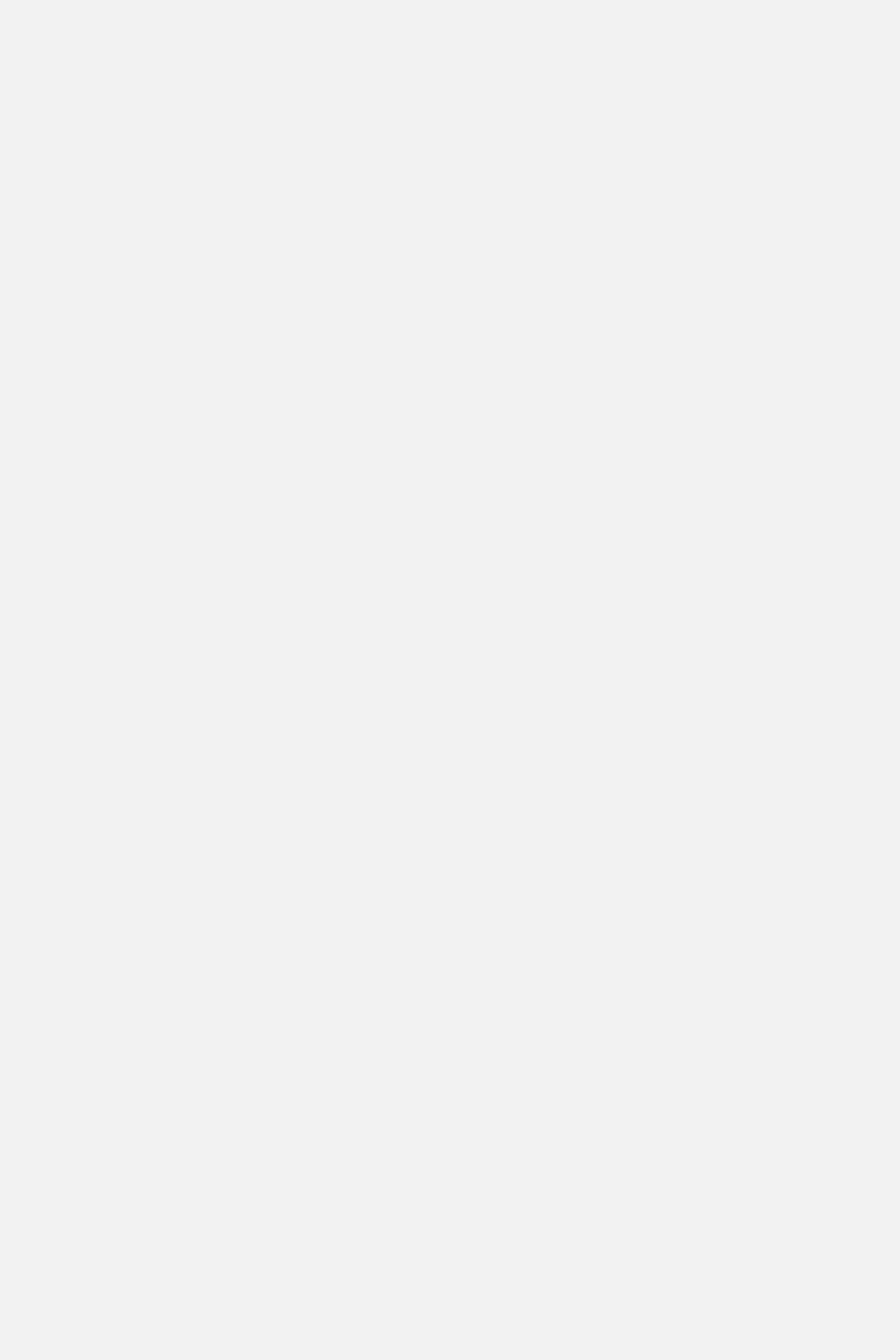
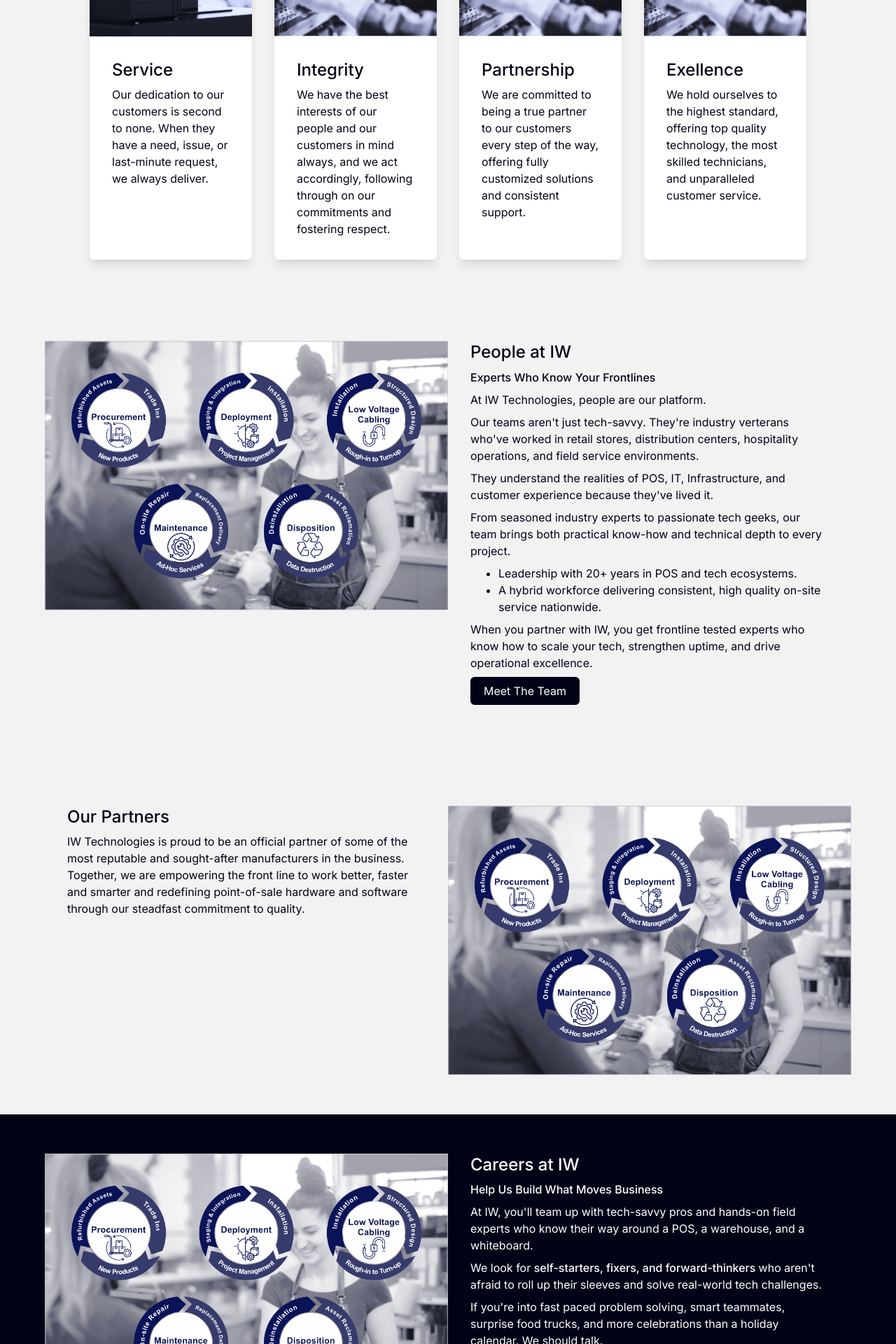
Before and after one commit to IWTechnologies/weareiw, a Next.js app in the folder nextjs-weareiw/: page /about in a window 1280 px wide. Shown: the part 1820-3740 px from the top of the page at 70% size. Before the commit the page ends 1707 px from the top, so only its background shows below. Built offline with nearby package versions, Linux system fonts and the light colour scheme.

Commit message:
about: more content added, still using placeholder images

```diff
--- a/nextjs-weareiw/src/app/about/page.tsx
+++ b/nextjs-weareiw/src/app/about/page.tsx
@@ -1,5 +1,6 @@
 import Hero from "@/components/Hero";
 import Blurb from "@/components/Blurb";
+import Card from "@/components/Card";
 
 export default function AboutPage() {
     return (
@@ -80,6 +81,199 @@ export default function AboutPage() {
                     />
                 </div>
             </section>
+
+            <section id="hardware"
+                  className="w-full flex flex-col items-center bg-background">
+                    <div className="w-full lg:w-[80%] mx-auto mb-15 text-brand-black text-center">
+                      <h2>
+                        Guided By Our Values
+                      </h2>
+                      <h3>
+                        We believe in going above and beyond for our customers, providing them with the
+                        most comprehensive enterprise solutions in the industry.
+                      </h3>
+                    </div>
+                    <div className="w-[80%] mx-auto mb-15 flex flex-col items-center gap-8
+                    lg:flex-row lg:justify-center lg:items-stretch">
+                      <Card
+                        imageSrc="/View-our-products-Moody-blue.png"
+                        imageAlt="Blue tinted view our products card image"
+                        imageWidth={663}
+                        imageHeight={432}
+                        text={
+                          <>
+                            <h3>Service</h3>
+                            <p>
+                                Our dedication to our customers is second to none. When they have a need,
+                                issue, or last-minute request, we always deliver.
+                            </p>
+                          </>
+                        }
+                      />
+                      <Card
+                        imageSrc="/Services-Moody-Blue.png"
+                        imageAlt="Blue tinted Services card image"
+                        imageWidth={669}
+                        imageHeight={375}
+                        text={
+                          <>
+                            <h3>Integrity</h3>
+                            <p>
+                                We have the best interests of our people and our customers in mind always,
+                                and we act accordingly, following through on our commitments and fostering respect.
+                            </p>
+                          </>
+                        }
+                      />
+                      <Card
+                        imageSrc="/Services-Moody-Blue.png"
+                        imageAlt="Blue tinted Services card image"
+                        imageWidth={669}
+                        imageHeight={375}
+                        text={
+                          <>
+                            <h3>Partnership</h3>
+                            <p>
+                                We are committed to being a true partner to our customers every step
+                                of the way, offering fully customized solutions and consistent support.
+                            </p>
+                          </>
+                        }
+                      />
+                      <Card
+                        imageSrc="/Services-Moody-Blue.png"
+                        imageAlt="Blue tinted Services card image"
+                        imageWidth={669}
+                        imageHeight={375}
+                        text={
+                          <>
+                            <h3>Exellence</h3>
+                            <p>
+                                We hold ourselves to the highest standard, offering top quality technology,
+                                the most skilled technicians, and unparalleled customer service.
+                            </p>
+                          </>
+                        }
+                      />
+                    </div>
+                  </section>
+
+            <section className="w-full py-14 bg-background">
+                <div className="container mx-auto flex justify-center">
+                    <Blurb
+                    media={{
+                        type: "image",
+                        src: "/copylifeCycle.png",
+                        alt: "Blue tinted image of IW team in meeting",
+                        width: 512,
+                        height: 342,
+                    }}
+                    text={
+                        <>
+                        <h3>People at IW</h3>
+                        <p className="font-medium">Experts Who Know Your Frontlines</p>
+                        <p>At IW Technologies, people are our platform.</p>
+                        <p>
+                            Our teams aren't just tech-savvy. They're industry verterans who've worked
+                            in retail stores, distribution centers, hospitality operations, and field
+                            service environments.
+                        </p>
+                        <p>
+                            They understand the realities of POS, IT, Infrastructure, and customer
+                            experience because they've lived it.
+                        </p>
+                        <p>
+                            From seasoned industry experts to passionate tech geeks, our team brings
+                            both practical know-how and technical depth to every project.
+                        </p>
+                        <ul className="list-disc pl-10">
+                            <li>Leadership with 20+ years in POS and tech ecosystems.</li>
+                            <li>A hybrid workforce delivering consistent, high quality on-site service nationwide.</li>
+                        </ul>
+                        <p>
+                            When you partner with IW, you get frontline tested experts
+                            who know how to scale your tech, strengthen uptime, and drive
+                            operational excellence.
+                        </p>
+                        </>
+                    }
+                    link={{
+                        href: "#",
+                        label: "Meet The Team",
+                        variant: "dark",
+                    }}
+                    textColor="text-brand-black"
+                    />
+                </div>
+            </section>
+
+            <section className="w-full py-14 bg-background">
+                <div className="container mx-auto flex justify-center">
+                    <Blurb
+                    media={{
+                        type: "image",
+                        src: "/copylifeCycle.png",
+                        alt: "Blue tinted image of IW team in meeting",
+                        width: 512,
+                        height: 342,
+                    }}
+                    text={
+                        <>
+                        <h3>Our Partners</h3>
+                        <p>
+                            IW Technologies is proud to be an official partner of some of
+                            the most reputable and sought-after manufacturers in the business.
+                            Together, we are empowering the front line to work better, faster and smarter
+                            and redefining point-of-sale hardware and software through our steadfast commitment
+                            to quality.
+                        </p>
+                        </>
+                    }
+                    reverse
+                    textColor="text-brand-black"
+                    />
+                </div>
+            </section>
+
+            <section className="w-full py-14">
+                <div className="container mx-auto flex justify-center">
+                    <Blurb
+                    media={{
+                        type: "image",
+                        src: "/copylifeCycle.png",
+                        alt: "Blue tinted image of IW team in meeting",
+                        width: 512,
+                        height: 342,
+                    }}
+                    text={
+                        <>
+                        <h3>Careers at IW</h3>
+                        <p className="font-medium">Help Us Build What Moves Business</p>
+                        <p>
+                            At IW, you'll team up with tech-savvy pros and hands-on field experts who
+                            know their way around a POS, a warehouse, and a whiteboard.
+                        </p>
+                        <p>
+                            We look for <span className="font-medium">self-starters, fixers, and forward-thinkers </span>
+                            who aren't afraid to roll up their sleeves and solve real-world tech
+                            challenges.
+                        </p>
+                        <p>
+                            If you're into fast paced problem solving, smart teammates, surprise
+                            food trucks, and more celebrations than a holiday calendar.
+                            We should talk.
+                        </p>
+                        </>
+                    }
+                    link={{
+                        href: "#",
+                        label: "Explore Open Roles",
+                        variant: "light",
+                    }}
+                    textColor="text-white"
+                    />
+                </div>
+            </section>
         </div>
     )
 }
```
